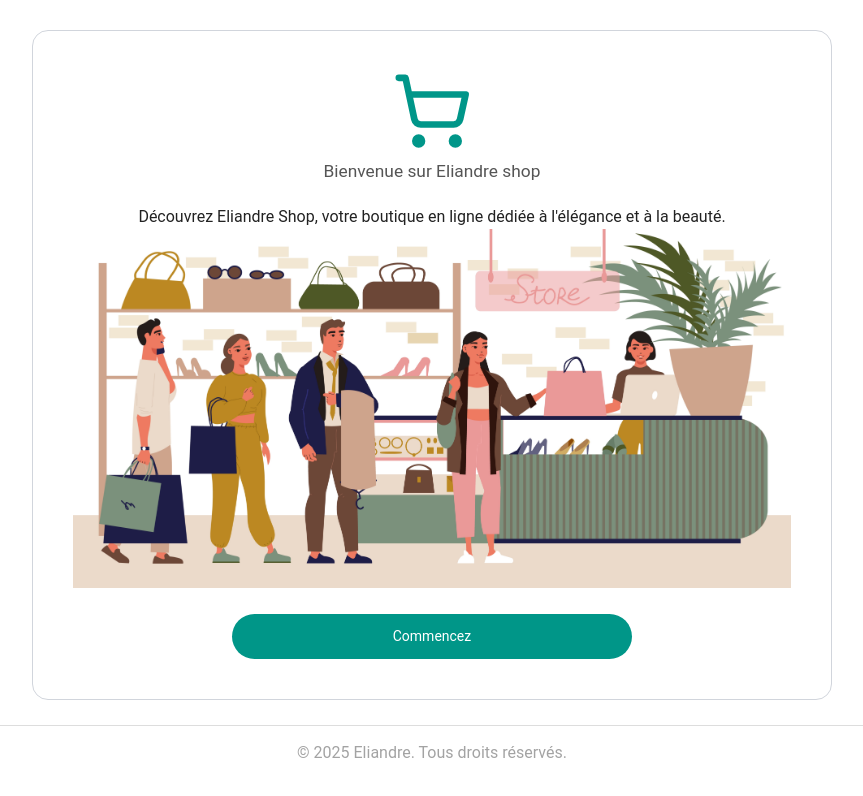
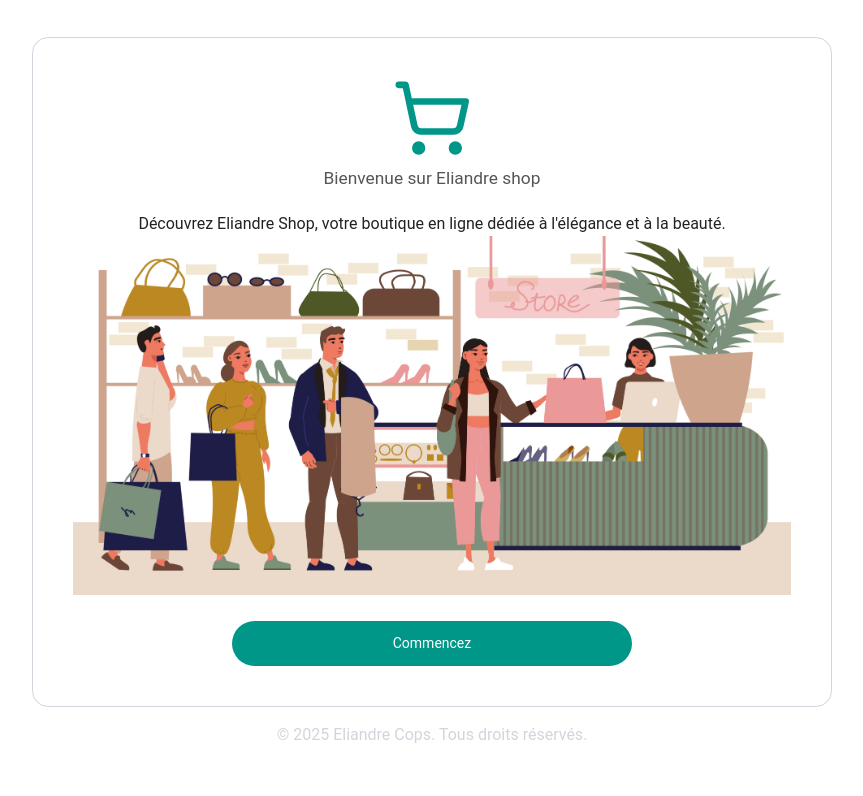
Before and after one commit to magrigsdev/eliandre-shop-desktop, a React (Vite) app: page / in a window 1280 px wide. Shown: the top 796 px of the page, without its empty margins (208-1071 px from the left). Built offline with nearby package versions, Linux system fonts and the light colour scheme.

Commit message:
style(footer) implement tailwind css

```diff
--- a/src/components/bienvenue.jsx
+++ b/src/components/bienvenue.jsx
@@ -40,7 +40,6 @@ const Bienvenue =  () => {
                 </div>
             </div>
         </>
-
     )
 }
 export default Bienvenue
--- a/src/layouts/footer.jsx
+++ b/src/layouts/footer.jsx
@@ -4,15 +4,19 @@ const Footer = () =>
         let year =  new Date().getFullYear()
 
         return (<>
+            <footer className="bg-gray-900 text-gray-300">
+                <div className="max-w-7xl mx-auto px-6 py-12 flex justify-center items-center">
 
-            <nav className="footer">
-                <div className="dividers"></div>
-                <span className="footer-container">
+                    <div className="max-w-7xl  !py-4">
 
-                    <p>&copy; { year }  Eliandre. Tous droits réservés.</p>
-                </span>
+                        <p>&copy; {year} Eliandre Cops. Tous droits réservés.</p>
+                    </div>
 
-            </nav>
+                </div>
+
+            </footer>
+
+
         </>)
     }
 export default Footer
```
